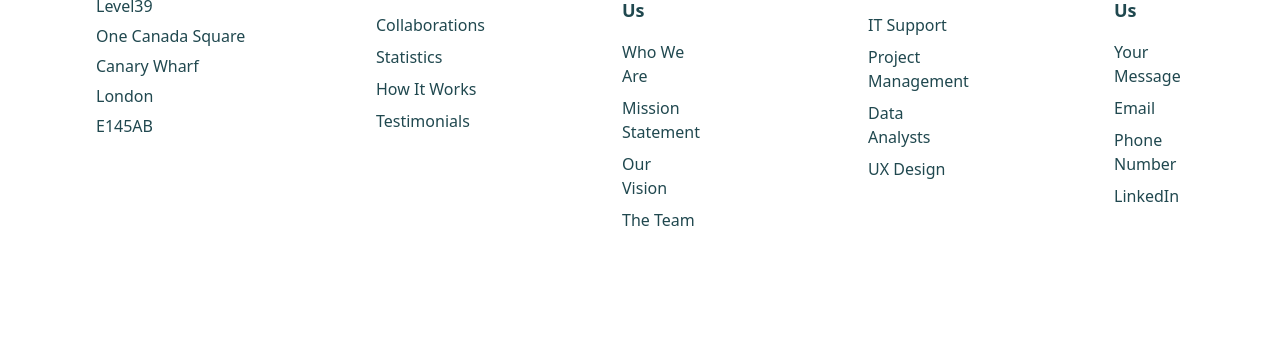
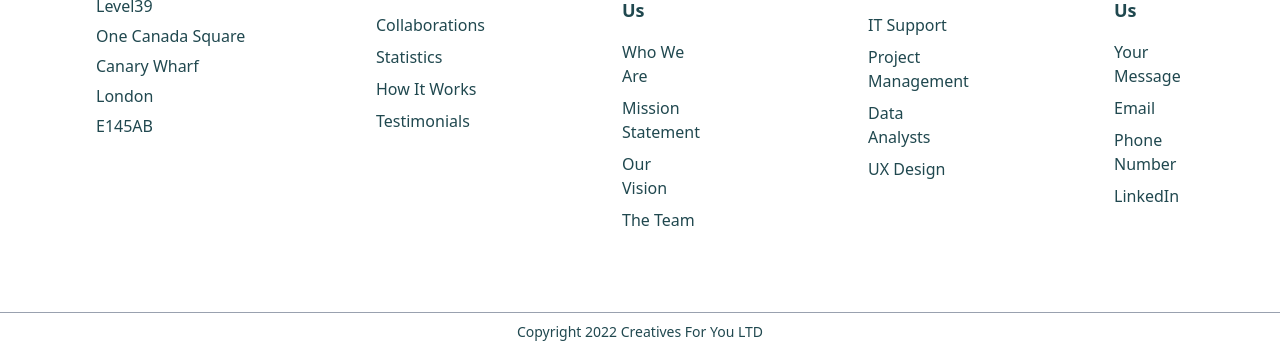
Before and after one commit to shuvo9229/Assignment-Six, a website: page index.html in a window 1280 px wide. Shown: the part 4287-4637 px from the top of the page. Before the commit the page ends 4599 px from the top, so only its background shows below. Drawn offline with Linux system fonts and the light colour scheme.

Commit message:
footer copyright

```diff
--- a/index.html
+++ b/index.html
@@ -264,6 +264,12 @@
     </footer>
 
 
+    <!-- footer copyright section  -->
+    <footer class="bg-white border-t border-gray-400 p-2">
+        <p class="text-center text-[#20484F] font-normal text-[14px]">Copyright 2022 Creatives For You LTD</p>
+    </footer>
+
+
 
 </body>
 </html>
```
Also changed, not shown: output/output.css.
